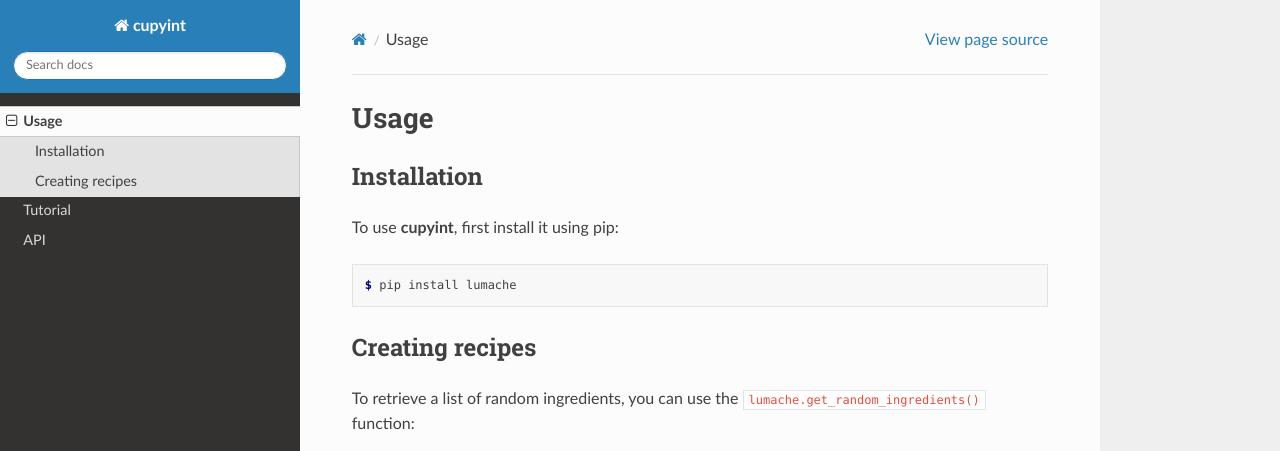
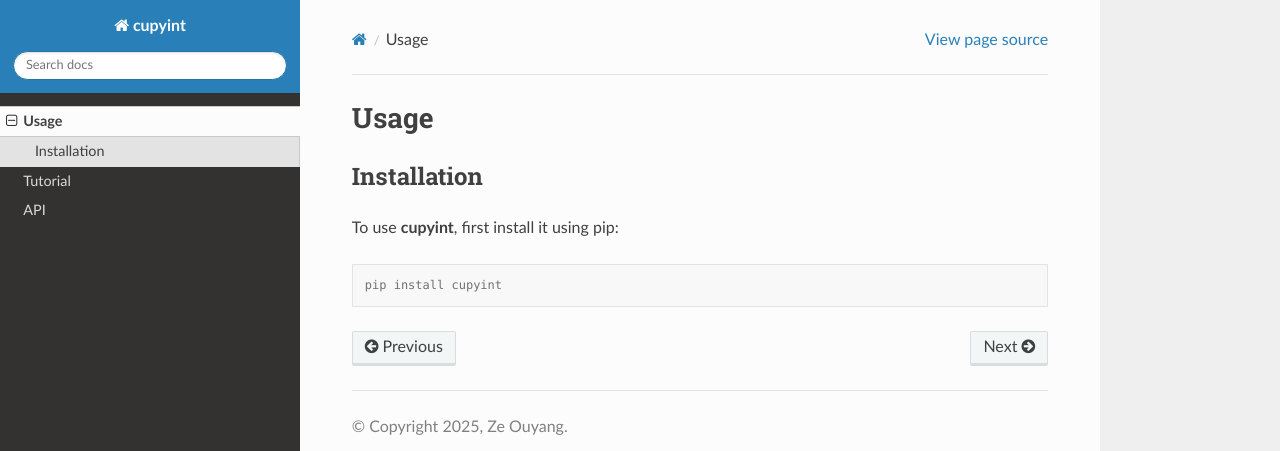
Before and after one commit to ze-ouyang/cupyint_doc, a Sphinx documentation site: the page built from docs/source/usage.rst, in a window 1280 px wide and 1095 px high. Shown: the top 451 px of the window. Built offline with Sphinx 7.4.7 and the Read the Docs theme 3.1.0, drawn with Linux system fonts in a browser that asks for light colours; some of the changed text lies outside the part shown.

Commit message:
Update usage.rst

```diff
--- a/docs/source/usage.rst
+++ b/docs/source/usage.rst
@@ -10,24 +10,4 @@
 
 .. code-block:: console
 
-   $ pip install lumache
-
-Creating recipes
-----------------
-
-To retrieve a list of random ingredients,
-you can use the ``lumache.get_random_ingredients()`` function:
-
-.. autofunction:: lumache.get_random_ingredients
-
-The ``kind`` parameter should be either ``"meat"``, ``"fish"``,
-or ``"veggies"``. Otherwise, :py:func:`lumache.get_random_ingredients`
-will raise an exception.
-
-.. autoexception:: lumache.InvalidKindError
-
-For example:
-
->>> import lumache
->>> lumache.get_random_ingredients()
-['shells', 'gorgonzola', 'parsley']
+  pip install cupyint
```
